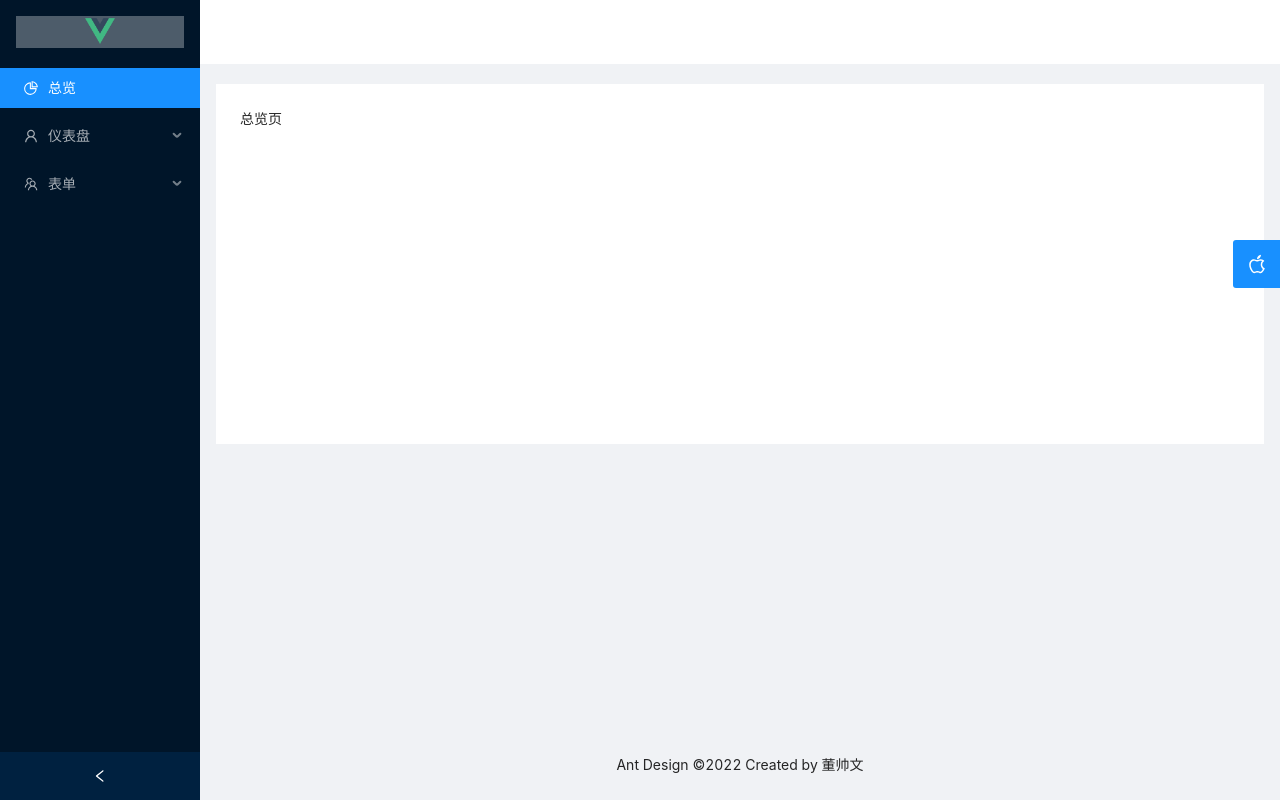
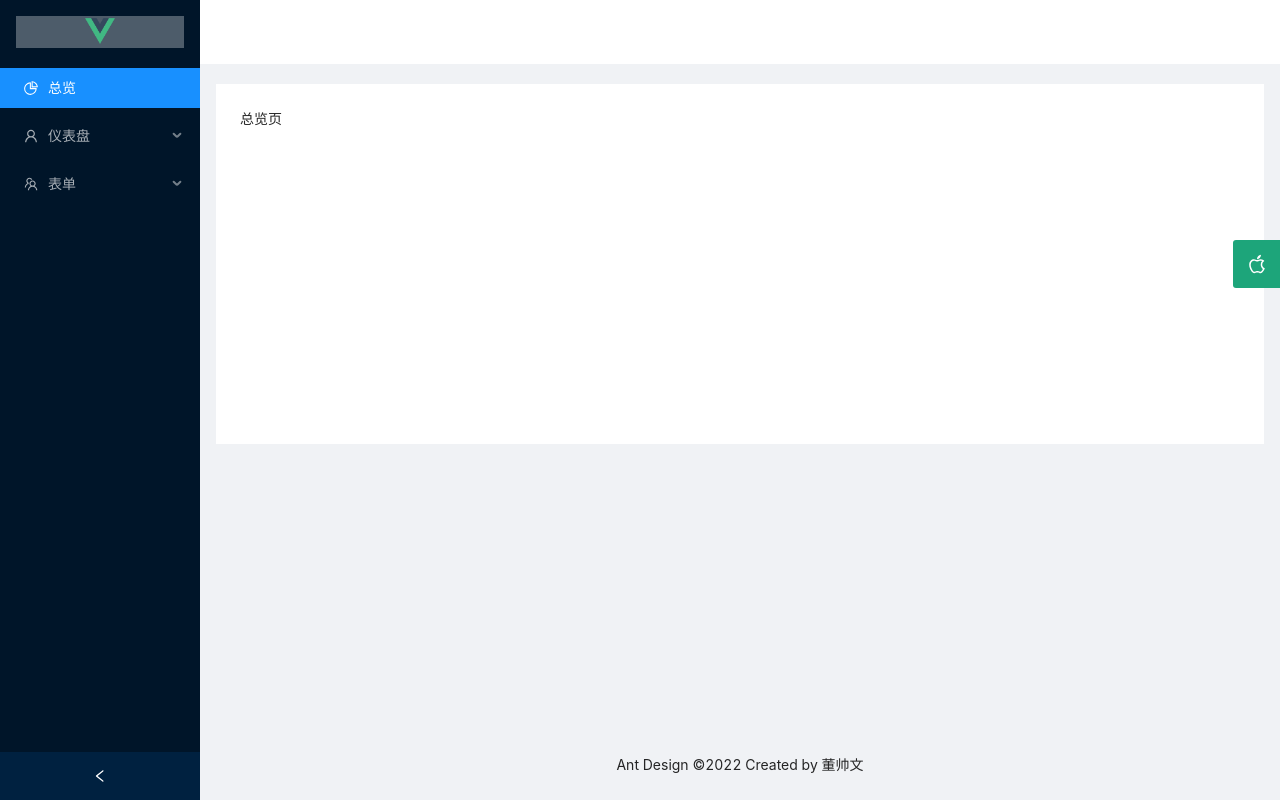
Before and after one commit to StevenMayD/ant-design-vue-pro-refactor, a Vue app in the folder ant-design-vue-pro-refactor/: page / in a window 1280 px wide. Built offline with nearby package versions, Linux system fonts and the light colour scheme.

Commit message:
抽屉css样式到独立css文件

```diff
--- /dev/null
+++ b/ant-design-vue-pro-refactor/src/components/SettingDrawer/index.less
@@ -0,0 +1,15 @@
+@import "~ant-design-vue/lib/style/themes/default.less";
+
+.setting-drawer-handle {
+  position: absolute;
+  top: 240px;
+  right: 255px;
+  width: 48px;
+  height: 48px;
+  background: @primary-color; // 配置在vue.config.js里 不再使用固定写死的颜色#1DA57A;
+  color: #fff;
+  font-size: 20px;
+  text-align: center;
+  line-height: 48px;
+  border-radius: 3px 0 0 3px;
+}
--- a/ant-design-vue-pro-refactor/src/components/SettingDrawer/settingDrawer.vue
+++ b/ant-design-vue-pro-refactor/src/components/SettingDrawer/settingDrawer.vue
@@ -9,7 +9,7 @@
   >
     <!-- 设置抽屉直接挂载到DOM上 通过handle控制抽屉的打开关闭 -->
     <template v-slot:handle>
-      <div class="handle" @click="visible = !visible">
+      <div class="setting-drawer-handle" @click="visible = !visible">
         <!-- 组件的方式使用图标 ( <a-icon>的方式 使用出错 )-->
         <apple-outlined v-if="!visible" />
         <android-outlined v-if="visible" />
@@ -48,18 +48,5 @@ export default defineComponent({
 });
 </script>
 
-<style scoped>
-.handle {
-  position: absolute;
-  top: 240px;
-  right: 255px;
-  width: 48px;
-  height: 48px;
-  background: #1890ff;
-  color: #fff;
-  font-size: 20px;
-  text-align: center;
-  line-height: 48px;
-  border-radius: 3px 0 0 3px;
-}
-</style>
+<!-- 将scope样式 抽离到独立的index.less文件中 -->
+<style lang="less" src="./index.less"></style>
--- /dev/null
+++ b/ant-design-vue-pro-refactor/vue.config.js
@@ -0,0 +1,13 @@
+module.exports = {
+  css: {
+    loaderOptions: {
+      less: {
+        // 这里的选项会传递给 css-loader
+        modifyVars: {
+          "primary-color": "#1DA57A", // 全局生效的主题颜色配置
+        },
+        javascriptEnabled: true, //允许链式调用的换行
+      },
+    },
+  },
+};
```
